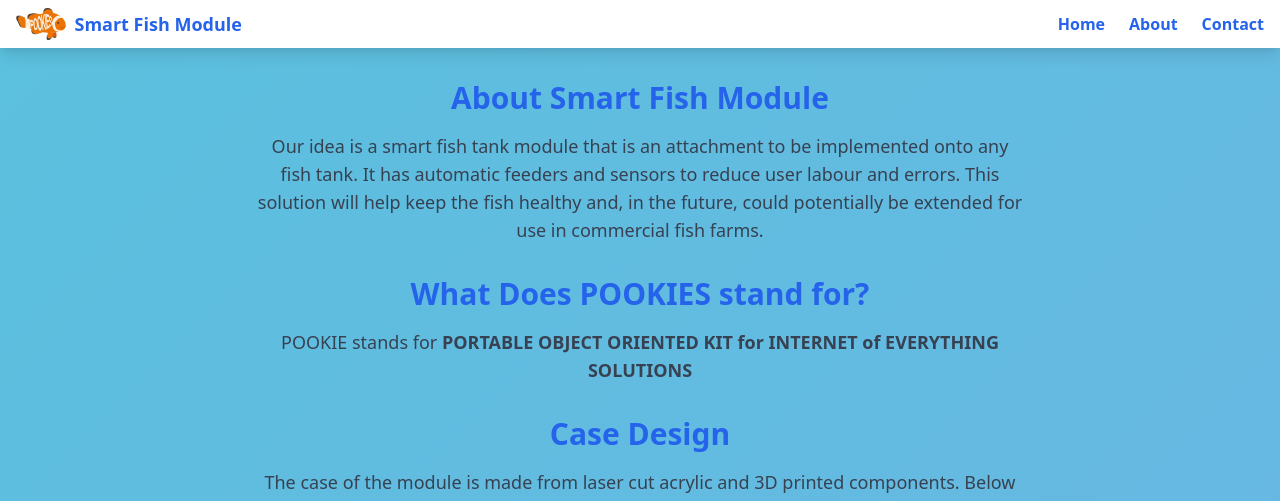
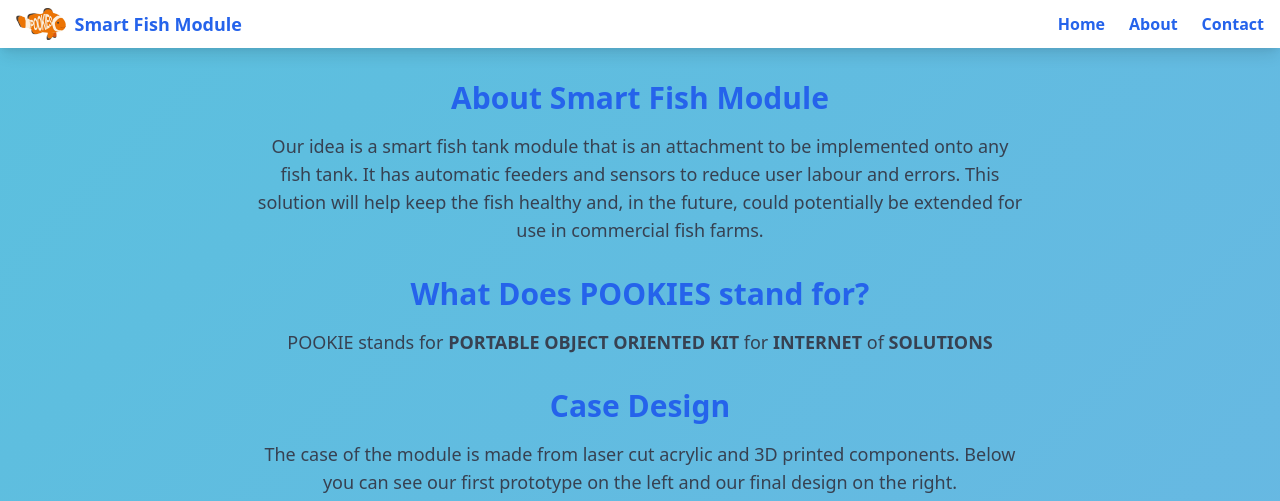
Before and after one commit to DanielJamesCrowther/PookieModule, a plain HTML site: page about.html in a window 1280 px wide. Shown: the top 501 px of the page. Drawn offline with nearby package versions, Linux system fonts and the light colour scheme.

Commit message:
Add files via upload

```diff
--- a/about.html
+++ b/about.html
@@ -41,7 +41,7 @@
                 and sensors to reduce user labour and errors. This solution will help keep the fish healthy and, in the future, could potentially be extended for use in
                 commercial fish farms.</p>
             <h2 class="text-3xl font-semibold mb-4 text-blue-600">What Does POOKIES stand for?</h2>
-            <p class="text-lg text-gray-700 mb-8">POOKIE stands for <b>PORTABLE OBJECT ORIENTED KIT for INTERNET of EVERYTHING SOLUTIONS</b></p>
+            <p class="text-lg text-gray-700 mb-8">POOKIE stands for <b>PORTABLE OBJECT ORIENTED KIT</b> for <b>INTERNET</b> of <b> SOLUTIONS</b></p>
             <h2 class="text-3xl font-semibold mb-4 text-blue-600">Case Design</h2>
             <p class="text-lg text-gray-700 mb-8">The case of the module is made from laser cut acrylic and 3D printed components. Below you can see our first prototype on the left and our final design on the right.</p>
             <img src="case.png" alt="About Us" class="rounded-lg shadow-lg mb-8">
```
